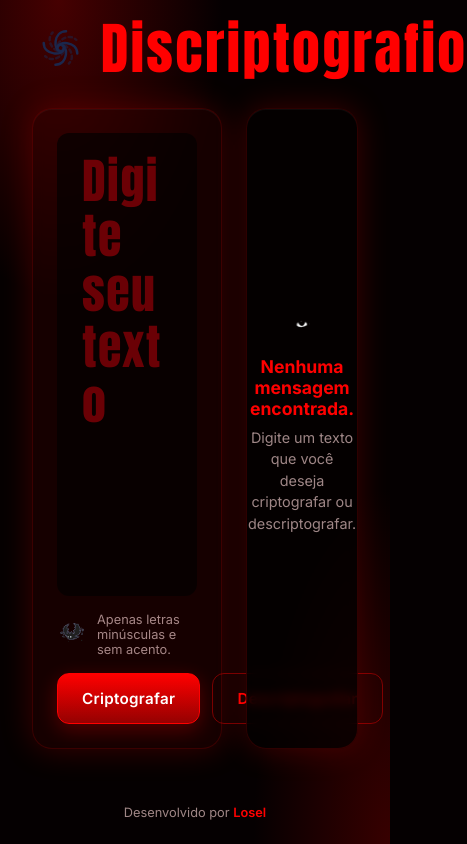
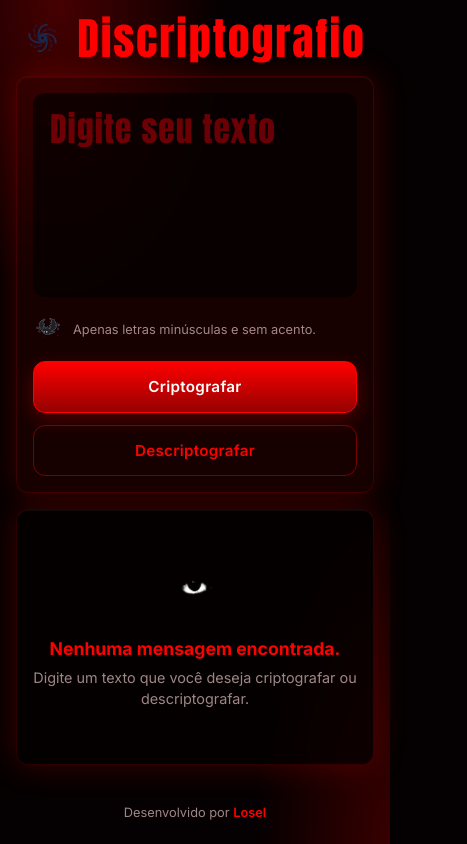
Before and after one commit to LoselSpt/Discriptografio, a plain HTML site: page index.html in a window 390 px wide. Shown: the whole page, 467 px wide, since content can reach past the window. Drawn offline with Linux system fonts and the light colour scheme; a web font is replaced by a local one.

Commit message:
style: responsividade mobile e reducao de movimento
- Abaixo de 56rem os paineis empilham em uma coluna com espacamentos
  e alturas menores
- Abaixo de 30rem: titulo e entrada menores, botoes em coluna com
  area de toque minima de 48px e cards mais compactos
- Respeita prefers-reduced-motion desativando transicoes

Co-Authored-By: Claude Opus 5.5 <noreply@anthropic.com>

```diff
--- a/style/style.css
+++ b/style/style.css
@@ -333,3 +333,77 @@ footer a {
 footer a:hover {
     color: var(--texto);
 }
+
+/* ==========================================================
+   Responsividade
+   ========================================================== */
+@media (max-width: 56rem) {
+    main {
+        grid-template-columns: 1fr;
+        padding: 1.25rem;
+        gap: 1rem;
+    }
+
+    .cabecalho {
+        padding: 1rem 1.25rem 0;
+    }
+
+    #input-textarea {
+        min-height: 12rem;
+        font-size: 2.5rem;
+    }
+
+    #output-textarea {
+        min-height: 10rem;
+    }
+
+    .img__box {
+        padding: 1rem 0;
+    }
+
+    .img__box img {
+        width: 6rem;
+    }
+}
+
+@media (max-width: 30rem) {
+    .cabecalho__titulo {
+        font-size: 2.75rem;
+    }
+
+    .cabecalho__link img {
+        height: 2rem;
+    }
+
+    main {
+        padding: 1rem;
+    }
+
+    .input__box,
+    .output_box {
+        padding: 1rem;
+        border-radius: var(--raio-md);
+    }
+
+    #input-textarea {
+        font-size: 2.1rem;
+        padding: 1rem;
+    }
+
+    .buttons__box {
+        grid-template-columns: 1fr;
+    }
+
+    button {
+        min-height: 3rem;
+    }
+}
+
+@media (prefers-reduced-motion: reduce) {
+    *,
+    *::before,
+    *::after {
+        transition: none !important;
+        animation: none !important;
+    }
+}
```
